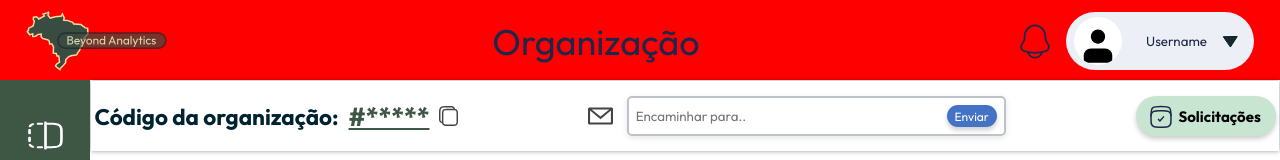
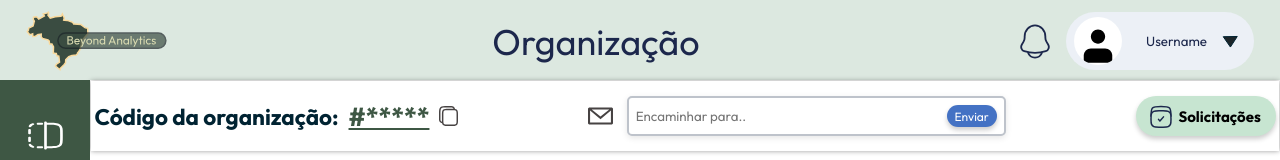
Before and after one commit to GabrielSousaSPTech/beyond_web, an Angular app: page /organizacao in a window 1280 px wide. Shown: the top 160 px of the page. Built offline with nearby package versions, Linux system fonts and the light colour scheme.

Commit message:
Revert "teste container auto update"
This reverts commit 7b7ec41f68392bb8af3413a73790c597c6d4ce22.

```diff
--- a/src/dashAngular/app/components/header/header.component.css
+++ b/src/dashAngular/app/components/header/header.component.css
@@ -1,5 +1,5 @@
 header {
-    background-color: red;
+    background-color: var(--light-green);
     height: 8rem;
     box-shadow: 0px 4px 4px 0px rgba(0, 0, 0, 0.15);
 }
```
